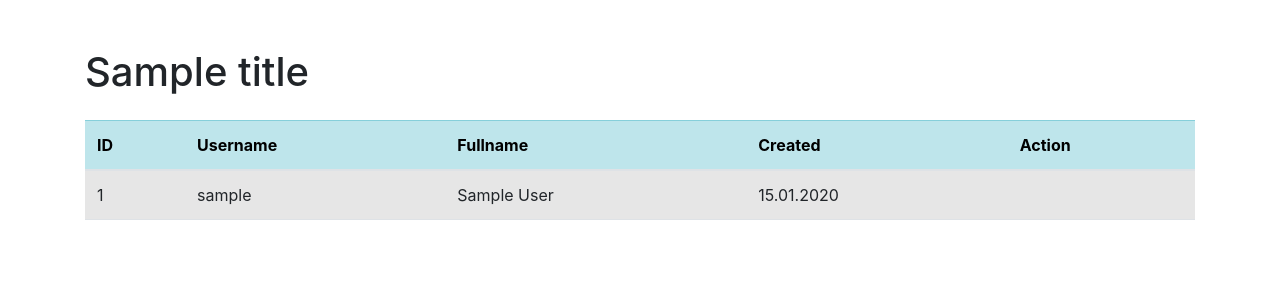
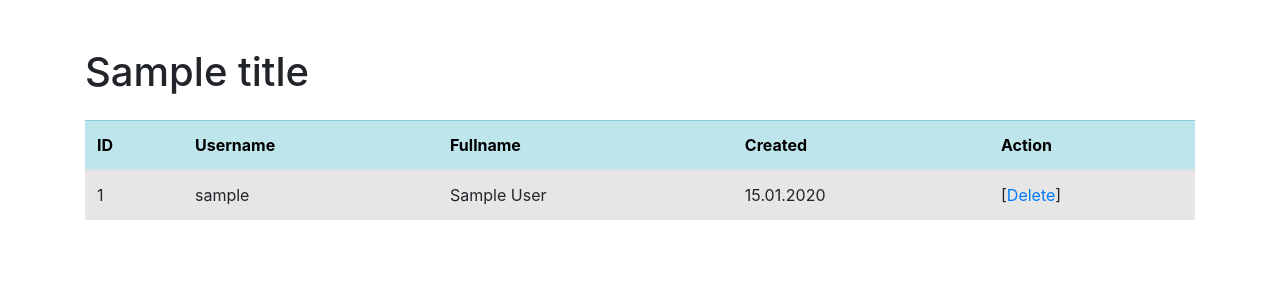
Before and after one commit to LUDVIG-BAISER/python-project-52, a Django app: template task_manager/templates/users/users_list.html in a window 1280 px wide. Shown: the part 73-373 px from the top of the page. Run offline with Django 4.2, Linux system fonts and the light colour scheme; tables that the repository leaves empty hold one stand-in row (values such as "Sample post"); the template is opened without the code that fills it: values that come from a table or form of the project are taken from there, most other values are stand-ins (such as "Sample title", 1, 10 or a date in 2020); some libraries are stand-ins or nearby versions.

Commit message:
prefinal

```diff
--- a/task_manager/templates/users/users_list.html
+++ b/task_manager/templates/users/users_list.html
@@ -23,10 +23,10 @@
         <td>{{ u.get_full_name }}</td>
         <td>{{ u.date_joined|date:"d.m.Y" }}</td>
         <td>
-                    {% if u == user %}
-                    [<a href="{{ user.id }}/update/">{% trans 'Edit' %}</a>]
-                    [<a href="{{ user.id }}/delete/">{% trans 'Delete' %}</a>]
+            {% if user != u %}
+            [<a href="{% url 'delete_user' u.id %}">{% trans 'Delete' %}</a>]
             {% endif %}
+
         </td>
     </tr>
     {% endfor %}
```
Lines whose indentation alone changed are shown as unchanged.
